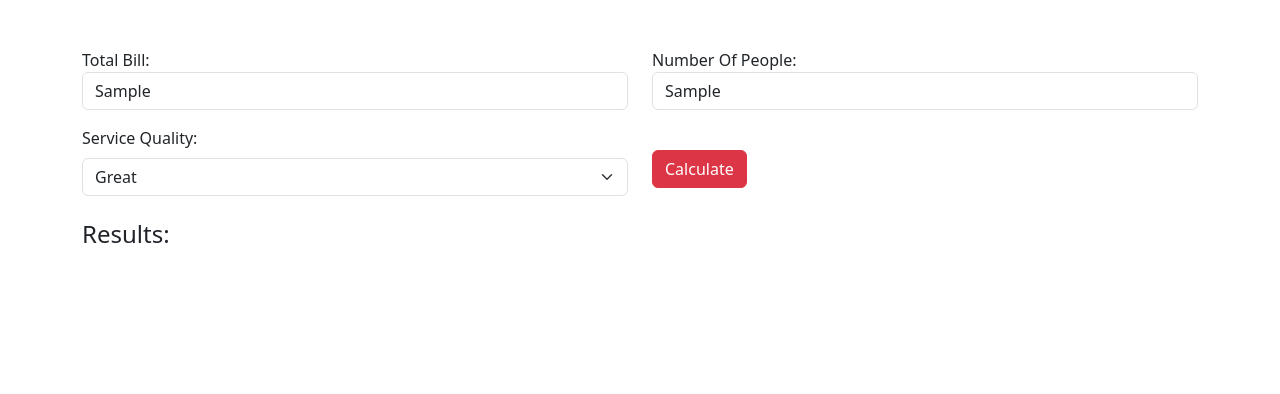
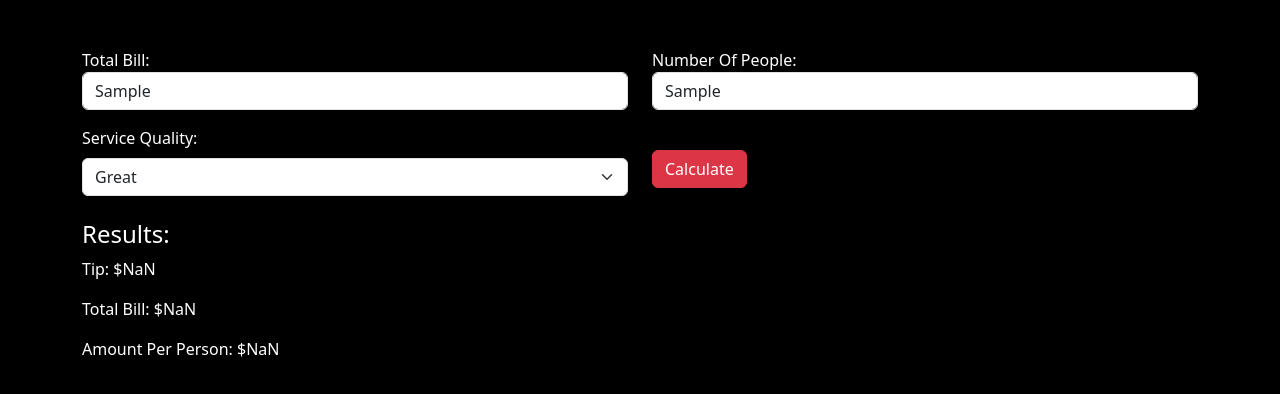
Before and after one commit to danjpal16/tipcalculator, a plain HTML site: page index.html in a window 1280 px wide. Both pictures are taken after typing "Sample", "Sample" into the empty fields and a click on the button "Calculate". Drawn offline with nearby package versions, Linux system fonts and the light colour scheme.

Commit message:
finished tutorial

```diff
--- a/index.html
+++ b/index.html
@@ -16,6 +16,7 @@
             integrity="sha384-T3c6CoIi6uLrA9TneNEoa7RxnatzjcDSCmG1MXxSR1GAsXEV/Dwwykc2MPK8M2HN"
             crossorigin="anonymous"
         />
+        <link rel="stylesheet" href="style.css">
     </head>
 
     <body>
@@ -81,5 +82,6 @@
             integrity="sha384-BBtl+eGJRgqQAUMxJ7pMwbEyER4l1g+O15P+16Ep7Q9Q+zqX6gSbd85u4mG4QzX+"
             crossorigin="anonymous"
         ></script>
+        <script src="script.js"></script>
     </body>
 </html>
--- a/script.js
+++ b/script.js
@@ -14,6 +14,26 @@ function calculateAndDisplay(){
     // Display the Results in the Html
 
     document.getElementById('tipResult').innerText = 'Tip: $' + tip.toFixed(2)
-    document.getElementById('totalBillResult').innerText = 'Tip: $' + totalBill.toFixed(2)
-    document.getElementById('amtPerPersonResult').innerText = 'Tip: $' + amtPerPers.toFixed(2)
+    document.getElementById('totalBillResult').innerText = 'Total Bill: $' + totalBill.toFixed(2)
+    document.getElementById('amtPerPersonResult').innerText = 'Amount Per Person: $' + amtPerPers.toFixed(2)
 }
+
+// Helper function to calculate tip based on bill amount and service quality
+
+function calculateTip(bill, quality){
+    if(quality === 'Great'){
+        return bill * .2
+    } else if (quality === 'Good'){
+        return bill * .15
+    } else {
+        return bill * .10
+    }
+}
+
+function calculateTotalBill(bill, tip){
+    return bill + tip
+}
+
+function calcAmtPerPers(totalBill, numOfPeople){
+    return totalBill / numOfPeople
+}
--- a/style.css
+++ b/style.css
@@ -0,0 +1,15 @@
+body {
+    background-color: black;
+}
+
+h4 {
+    color:white;
+}
+
+label {
+    color: white;
+}
+
+p {
+    color: white;
+}
```
